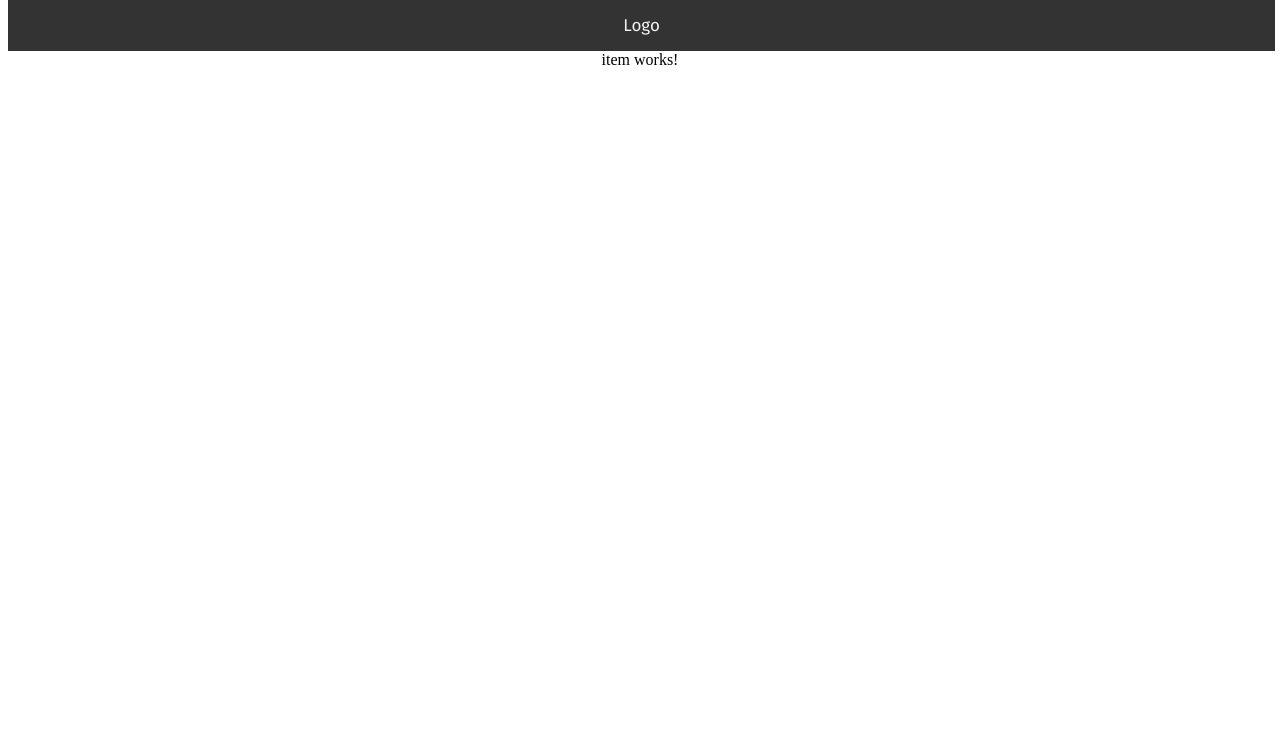
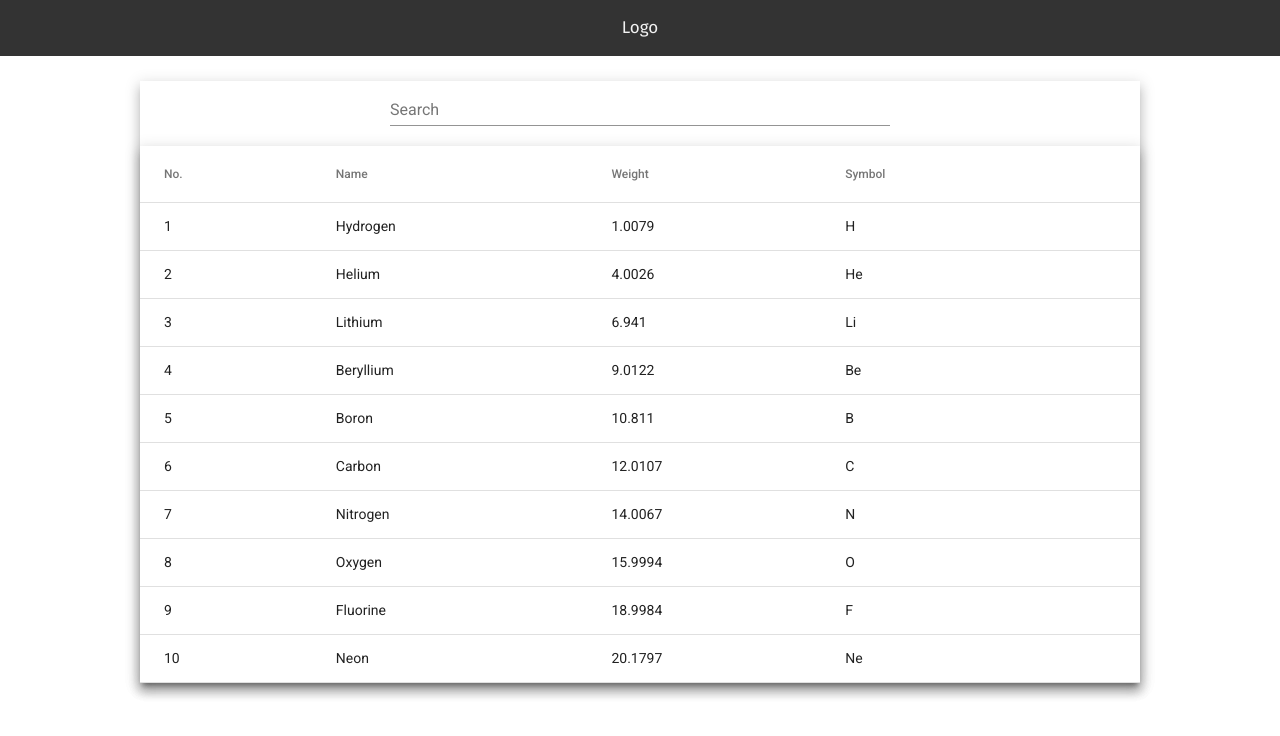
Before and after one commit to Mamushe/angular-playground-table, an Angular app: page / in a window 1280 px wide. Shown: the top 736 px of the page. Built offline with nearby package versions, Linux system fonts and the light colour scheme.

Commit message:
display table done

```diff
--- a/angular.json
+++ b/angular.json
@@ -31,6 +31,7 @@
               "src/assets"
             ],
             "styles": [
+              "./node_modules/@angular/material/prebuilt-themes/indigo-pink.css",
               "src/styles.scss"
             ],
             "scripts": []
@@ -99,6 +100,7 @@
               "src/assets"
             ],
             "styles": [
+              "./node_modules/@angular/material/prebuilt-themes/indigo-pink.css",
               "src/styles.scss"
             ],
             "scripts": []
--- a/package.json
+++ b/package.json
@@ -11,13 +11,19 @@
   "private": true,
   "dependencies": {
     "@angular/animations": "~13.3.0",
+    "@angular/cdk": "^13.3.9",
     "@angular/common": "~13.3.0",
     "@angular/compiler": "~13.3.0",
     "@angular/core": "~13.3.0",
     "@angular/forms": "~13.3.0",
+    "@angular/localize": "~13.3.0",
+    "@angular/material": "^13.3.9",
     "@angular/platform-browser": "~13.3.0",
     "@angular/platform-browser-dynamic": "~13.3.0",
     "@angular/router": "~13.3.0",
+    "@ng-bootstrap/ng-bootstrap": "^12.1.2",
+    "@popperjs/core": "^2.10.2",
+    "bootstrap": "^5.1.3",
     "rxjs": "~7.5.0",
     "tslib": "^2.3.0",
     "zone.js": "~0.11.4"
--- a/src/app/app.component.html
+++ b/src/app/app.component.html
@@ -1,4 +1,4 @@
-<div class="container">
+<div id="container">
   <div id="navigation-bar">
     <nav>
       <ul>
@@ -7,6 +7,12 @@
     </nav>
   </div>
   <div class="content">
-    <app-item></app-item>
+    <div id="app-item">
+      <app-item></app-item>
+    </div>
   </div>
 </div>
+
+<footer>
+
+</footer>
--- a/src/app/app.component.scss
+++ b/src/app/app.component.scss
@@ -9,7 +9,7 @@ nav{
     background-color: #333;
     position: fixed;
     top: 0;
-    width: 99%;
+    width: 100%;
     ul{
         text-align: center;
         list-style-type: none;
@@ -32,8 +32,9 @@ nav{
     }
 }
 #navigation-bar{
-    margin-bottom: 51px;
+    margin-bottom: 81px;
 }
 .content{
-    text-align: center;
+    display: flex;
+    justify-content: center;
 }
--- a/src/app/modals/item/item.component.html
+++ b/src/app/modals/item/item.component.html
@@ -1,3 +1,35 @@
-<div>
-    <p>item works!</p>
+<div class="example-table mat-elevation-z8">
+    <div id="inputField">
+        <mat-form-field floatLabel="never" class="searchBar" >
+            <input matInput placeholder="Search">
+          </mat-form-field>
+    </div>
+    <table class="example-table mat-elevation-z8" mat-table recycleRows [dataSource]="dataSource">
+        <!-- Position Column -->
+        <ng-container matColumnDef="position">
+          <th mat-header-cell *matHeaderCellDef> No. </th>
+          <td mat-cell *matCellDef="let element"> {{element.position}} </td>
+        </ng-container>
+
+        <!-- Name Column -->
+        <ng-container matColumnDef="name">
+          <th mat-header-cell *matHeaderCellDef> Name </th>
+          <td mat-cell *matCellDef="let element"> {{element.name}} </td>
+        </ng-container>
+
+        <!-- Weight Column -->
+        <ng-container matColumnDef="weight">
+          <th mat-header-cell *matHeaderCellDef> Weight </th>
+          <td mat-cell *matCellDef="let element"> {{element.weight}} </td>
+        </ng-container>
+
+        <!-- Symbol Column -->
+        <ng-container matColumnDef="symbol">
+          <th mat-header-cell *matHeaderCellDef> Symbol </th>
+          <td mat-cell *matCellDef="let element"> {{element.symbol}} </td>
+        </ng-container>
+
+        <tr mat-header-row *matHeaderRowDef="displayedColumns"></tr>
+        <tr mat-row *matRowDef="let row; columns: displayedColumns;"></tr>
+      </table>
 </div>
--- a/src/app/modals/item/item.component.scss
+++ b/src/app/modals/item/item.component.scss
@@ -0,0 +1,13 @@
+
+.example-table {
+    width: 1000px;
+    #inputField{
+        display: flex;
+        justify-content: center;
+
+    }
+}
+
+.searchBar{
+    width: 500px;
+}
--- a/src/app/modals/item/item.component.ts
+++ b/src/app/modals/item/item.component.ts
@@ -1,4 +1,25 @@
 import { Component, OnInit } from '@angular/core';
+
+
+export interface PeriodicElement {
+  name: string;
+  position: number;
+  weight: number;
+  symbol: string;
+}
+
+const ELEMENT_DATA: PeriodicElement[] = [
+  {position: 1, name: 'Hydrogen', weight: 1.0079, symbol: 'H'},
+  {position: 2, name: 'Helium', weight: 4.0026, symbol: 'He'},
+  {position: 3, name: 'Lithium', weight: 6.941, symbol: 'Li'},
+  {position: 4, name: 'Beryllium', weight: 9.0122, symbol: 'Be'},
+  {position: 5, name: 'Boron', weight: 10.811, symbol: 'B'},
+  {position: 6, name: 'Carbon', weight: 12.0107, symbol: 'C'},
+  {position: 7, name: 'Nitrogen', weight: 14.0067, symbol: 'N'},
+  {position: 8, name: 'Oxygen', weight: 15.9994, symbol: 'O'},
+  {position: 9, name: 'Fluorine', weight: 18.9984, symbol: 'F'},
+  {position: 10, name: 'Neon', weight: 20.1797, symbol: 'Ne'},
+];
 
 @Component({
   selector: 'app-item',
@@ -7,6 +28,9 @@ import { Component, OnInit } from '@angular/core';
 })
 export class ItemComponent implements OnInit {
 
+  displayedColumns: string[] = ['position', 'name', 'weight', 'symbol'];
+  dataSource = ELEMENT_DATA;
+
   constructor() { }
 
   ngOnInit(): void {
--- a/src/index.html
+++ b/src/index.html
@@ -6,6 +6,9 @@
   <base href="/">
   <meta name="viewport" content="width=device-width, initial-scale=1">
   <link rel="icon" type="image/x-icon" href="favicon.ico">
+  <link rel="preconnect" href="https://fonts.gstatic.com">
+  <link href="https://fonts.googleapis.com/css2?family=Roboto:wght@300;400;500&display=swap" rel="stylesheet">
+  <link href="https://fonts.googleapis.com/icon?family=Material+Icons" rel="stylesheet">
 </head>
 <body>
   <app-root></app-root>
--- a/src/polyfills.ts
+++ b/src/polyfills.ts
@@ -1,3 +1,7 @@
+/***************************************************************************************************
+ * Load `$localize` onto the global scope - used if i18n tags appear in Angular templates.
+ */
+import '@angular/localize/init';
 /**
  * This file includes polyfills needed by Angular and is loaded before the app.
  * You can add your own extra polyfills to this file.
--- a/src/styles.scss
+++ b/src/styles.scss
@@ -1 +1,7 @@
 /* You can add global styles to this file, and also import other style files */
+
+/* Importing Bootstrap SCSS file. */
+@import '~bootstrap/scss/bootstrap';
+
+html, body { height: 100%; }
+body { margin: 0; font-family: Roboto, "Helvetica Neue", sans-serif; }
```
Also changed, not shown: src/app/app.module.ts (+13 -1 lines), 1 other file (tests, documents, lock files or other folders).
